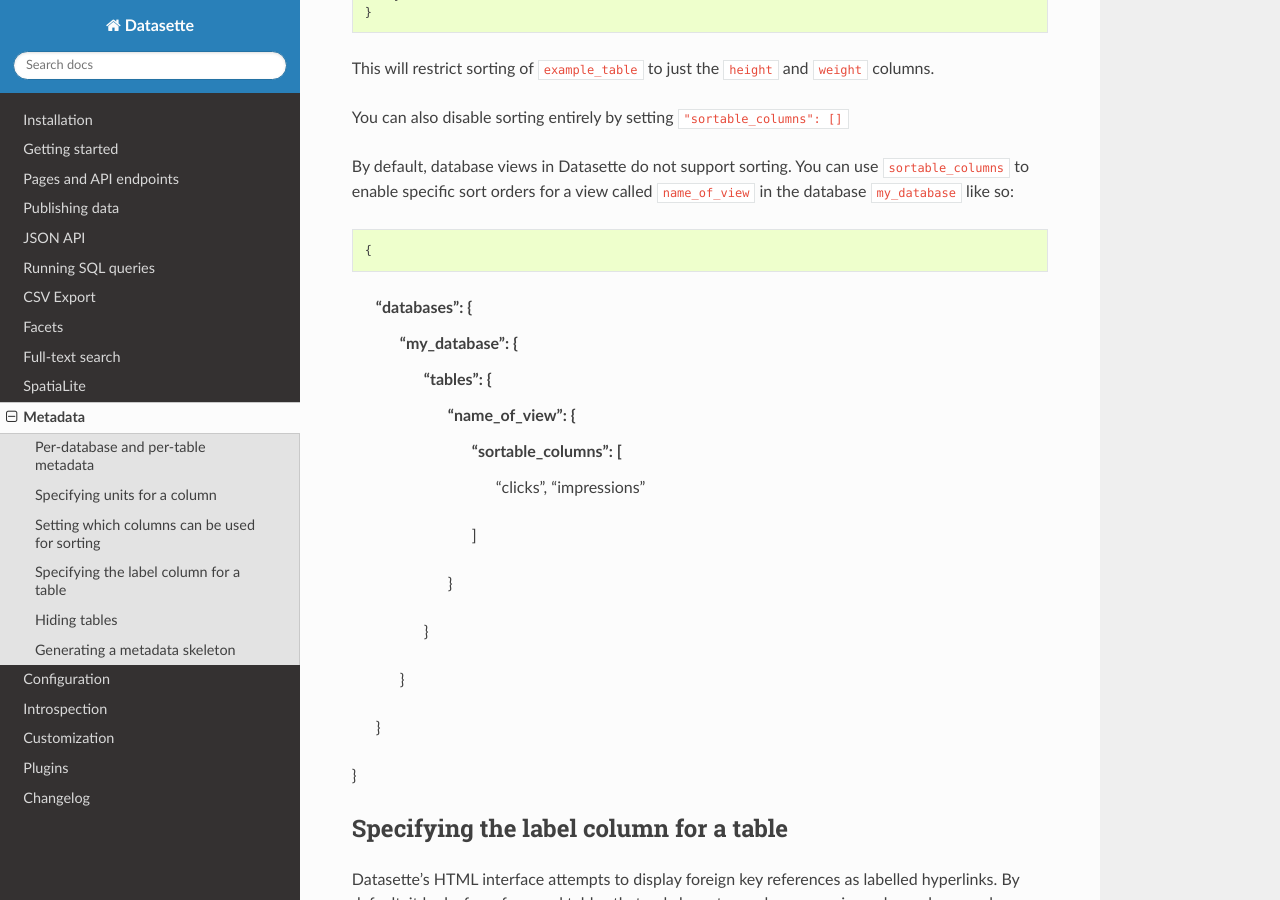
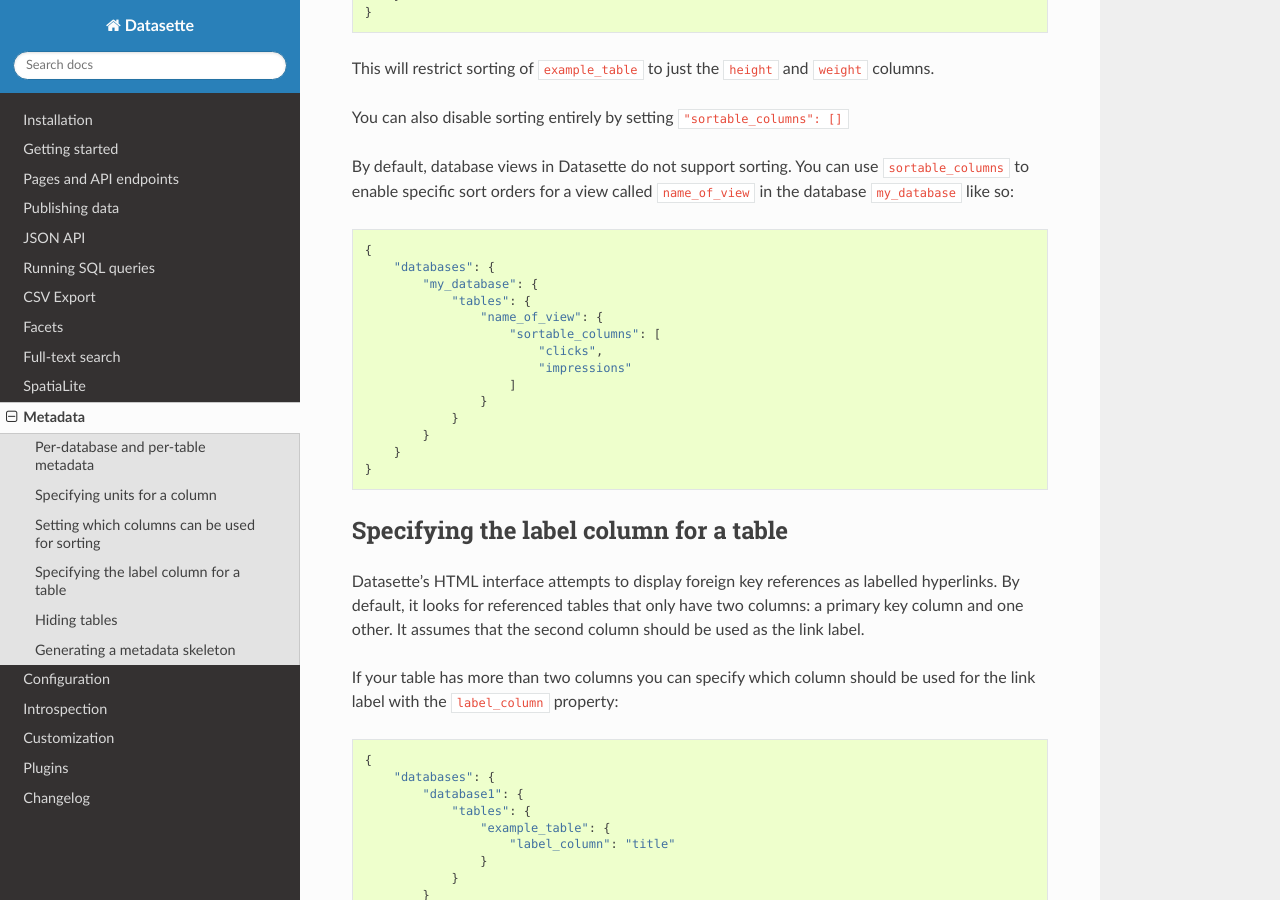
Before and after one commit to simonw/datasette, a Sphinx documentation site: the page built from docs/metadata.rst, in a window 1280 px wide and 900 px high, scrolled down 2300 px. Built offline with Sphinx 7.4.7 and the Read the Docs theme 2.0.0, drawn with Linux system fonts in a browser that asks for light colours.

```diff
--- a/docs/metadata.rst
+++ b/docs/metadata.rst
@@ -123,20 +123,20 @@ You can also disable sorting entirely by setting ``"sortable_columns": []``
 
 By default, database views in Datasette do not support sorting. You can use ``sortable_columns`` to enable specific sort orders for a view called ``name_of_view`` in the database ``my_database`` like so::
 
-{
-    "databases": {
-        "my_database": {
-            "tables": {
-                "name_of_view": {
-                    "sortable_columns": [
-                        "clicks",
-                        "impressions"
-                    ]
+    {
+        "databases": {
+            "my_database": {
+                "tables": {
+                    "name_of_view": {
+                        "sortable_columns": [
+                            "clicks",
+                            "impressions"
+                        ]
+                    }
                 }
             }
         }
     }
-}
 
 .. _label_columns:
 
```
